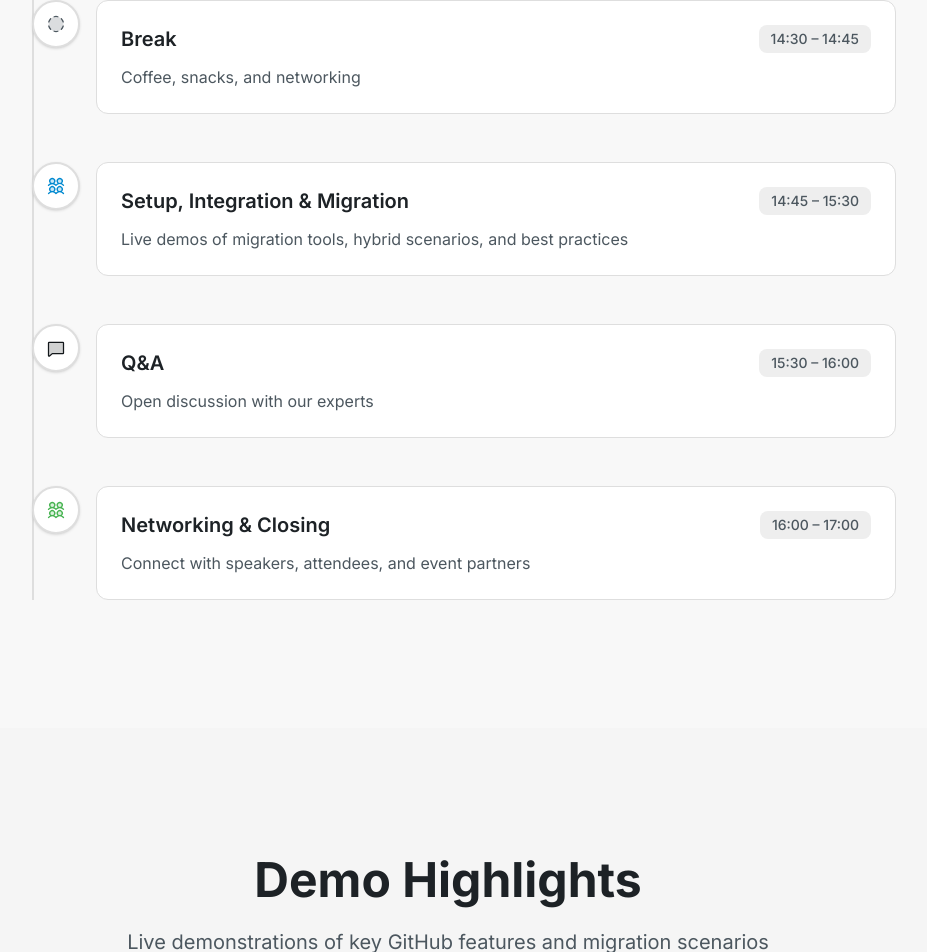
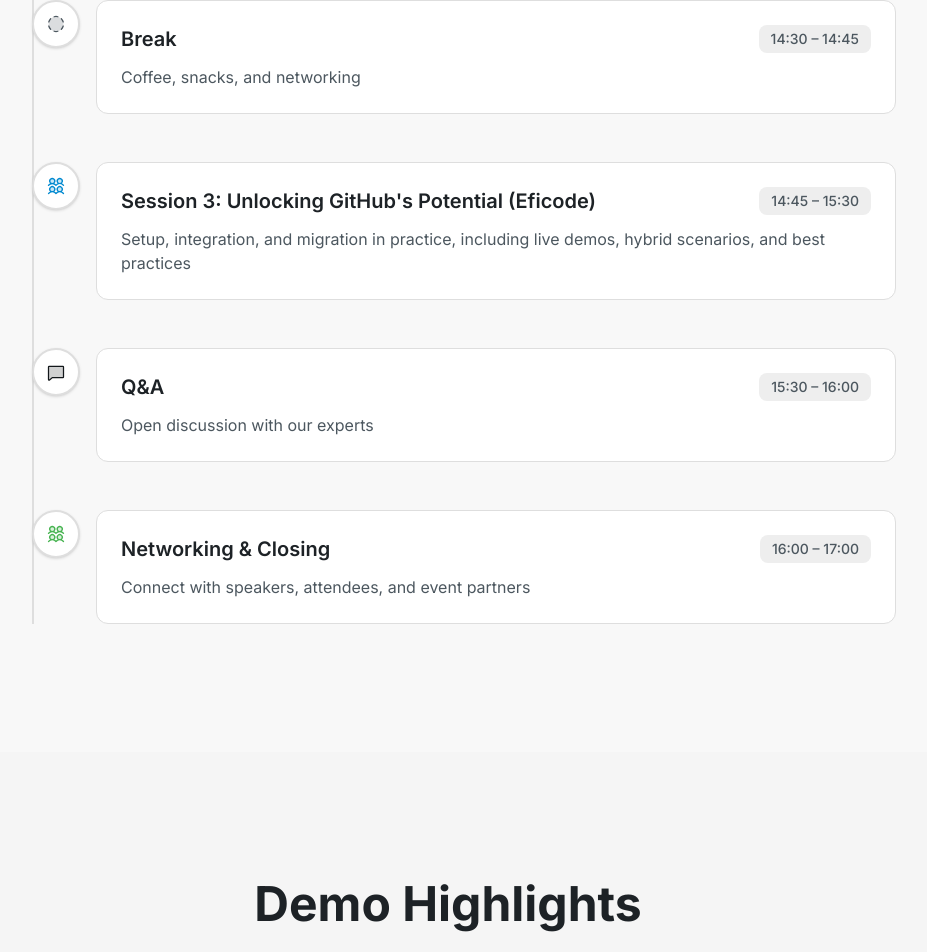
Before and after one commit to onurpiskin/github-migration-eve, a React (Vite) app: page / in a window 1280 px wide. Shown: the part 3902-4854 px from the top of the page, without its empty margins (192-1119 px from the left). Built offline with nearby package versions, Linux system fonts and the light colour scheme.

Commit message:
Generated by Spark: lets improve the Agenda Details. For the third session "Setup, Integration & Migration" replace it with "Session 3: Unlocking GitHub’s Potential (Eficode) Setup, integration, and migration in practice, including live demos, hybrid scenarios, and best practices"

```diff
--- a/src/components/sections/Agenda.tsx
+++ b/src/components/sections/Agenda.tsx
@@ -33,8 +33,8 @@ const agendaItems = [
   },
   {
     time: '14:45 – 15:30',
-    title: 'Setup, Integration & Migration',
-    description: 'Live demos of migration tools, hybrid scenarios, and best practices',
+    title: 'Session 3: Unlocking GitHub\'s Potential (Eficode)',
+    description: 'Setup, integration, and migration in practice, including live demos, hybrid scenarios, and best practices',
     icon: UsersFour,
     color: 'text-secondary'
   },
```
